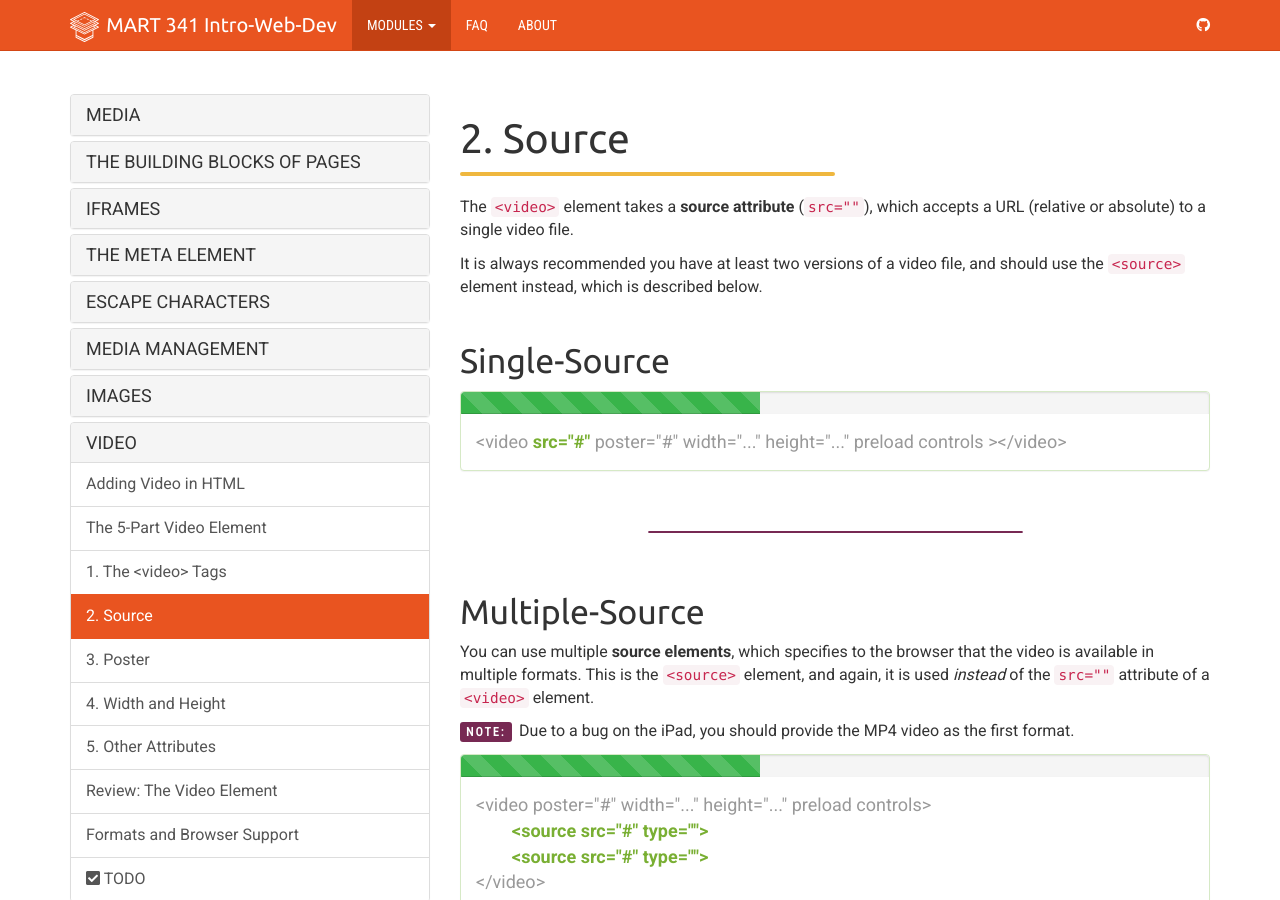
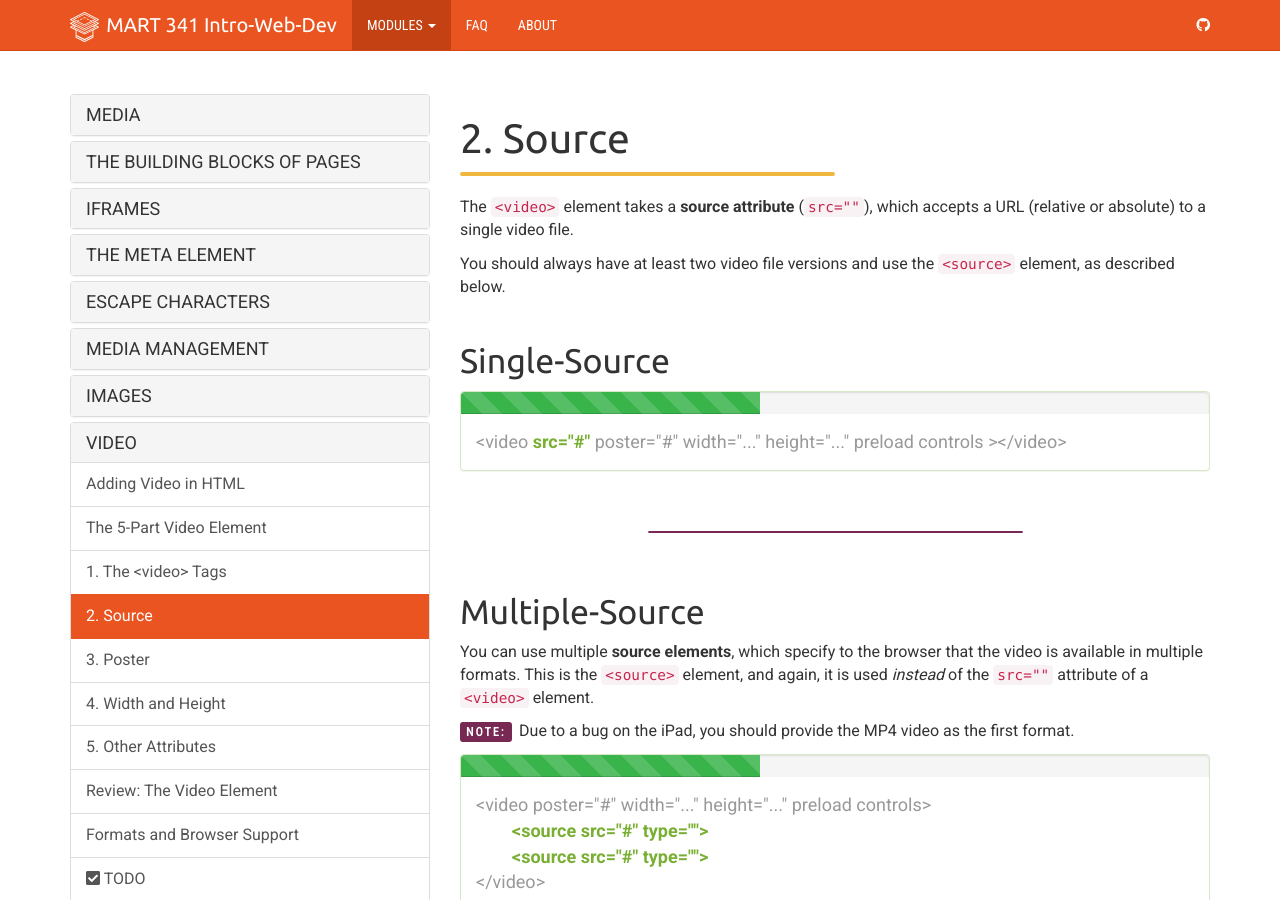
Before and after one commit to Montana-Media-Arts/webDesignFall2024, a Jekyll site: the page built from _docs/topic-07/07-video/page-04.md, in a window 1280 px wide and 900 px high. Built offline with Jekyll 4.4.1, drawn with Linux system fonts in a browser that asks for light colours; nearby versions of some CDN libraries.

Commit message:
Update page-04.md

```diff
--- a/_docs/topic-07/07-video/page-04.md
+++ b/_docs/topic-07/07-video/page-04.md
@@ -8,7 +8,7 @@ permalink: /topic-07/video-src/
 
 The `<video>` element takes a **source attribute** (`src=""`), which accepts a URL (relative or absolute) to a single video file.
 
-It is always recommended you have at least two versions of a video file, and should use the `<source>` element instead, which is described below.
+You should always have at least two video file versions and use the `<source>` element, as described below.
 
 
 ## Single-Source
@@ -29,7 +29,7 @@ It is always recommended you have at least two versions of a video file, and sho
 
 
 ## Multiple-Source
-You can use multiple **source elements**, which specifies to the browser that the video is available in multiple formats. This is the `<source>` element, and again, it is used _instead_ of the `src=""` attribute of a `<video>` element.
+You can use multiple **source elements**, which specify to the browser that the video is available in multiple formats. This is the `<source>` element, and again, it is used _instead_ of the `src=""` attribute of a `<video>` element.
 
 <span class="label label-info">Note:</span> Due to a bug on the iPad, you should provide the MP4 video as the first format.
 
```
